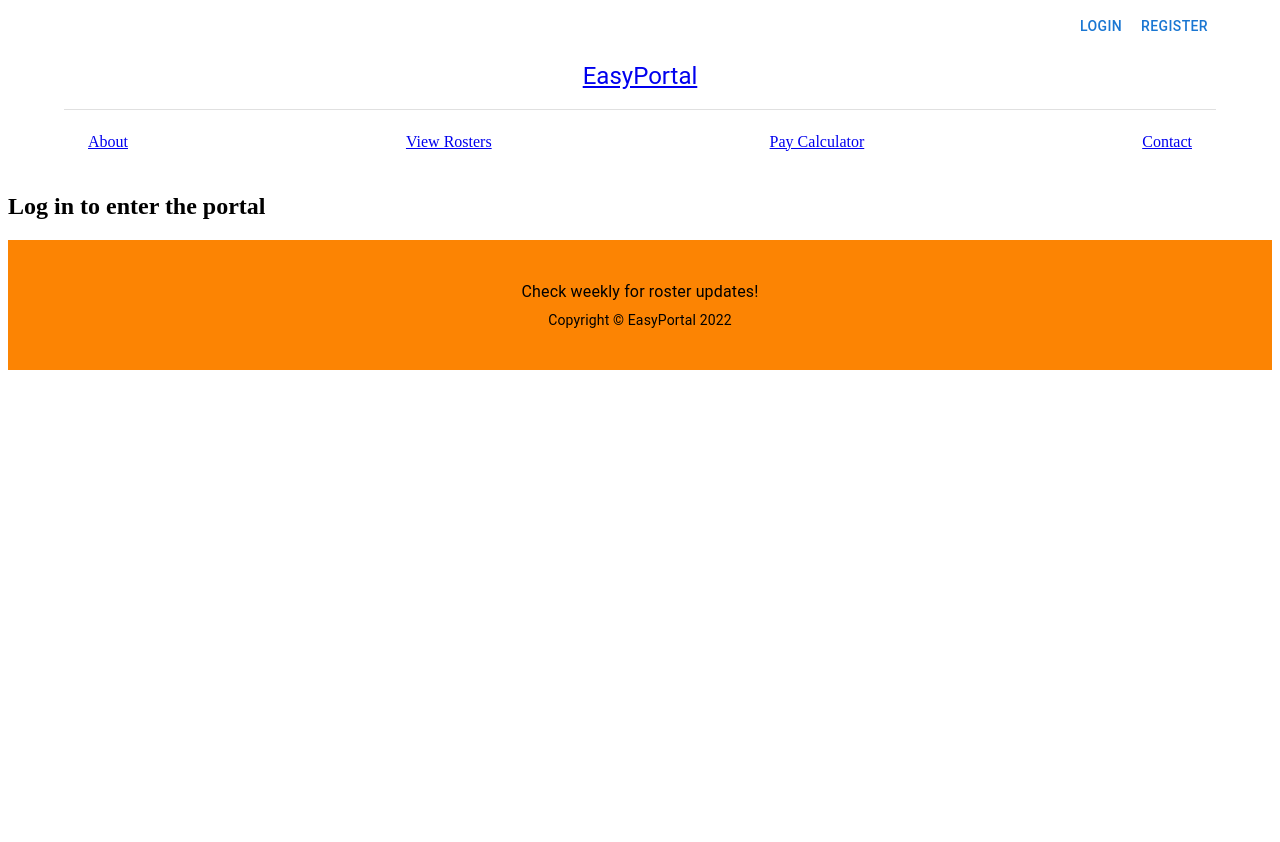
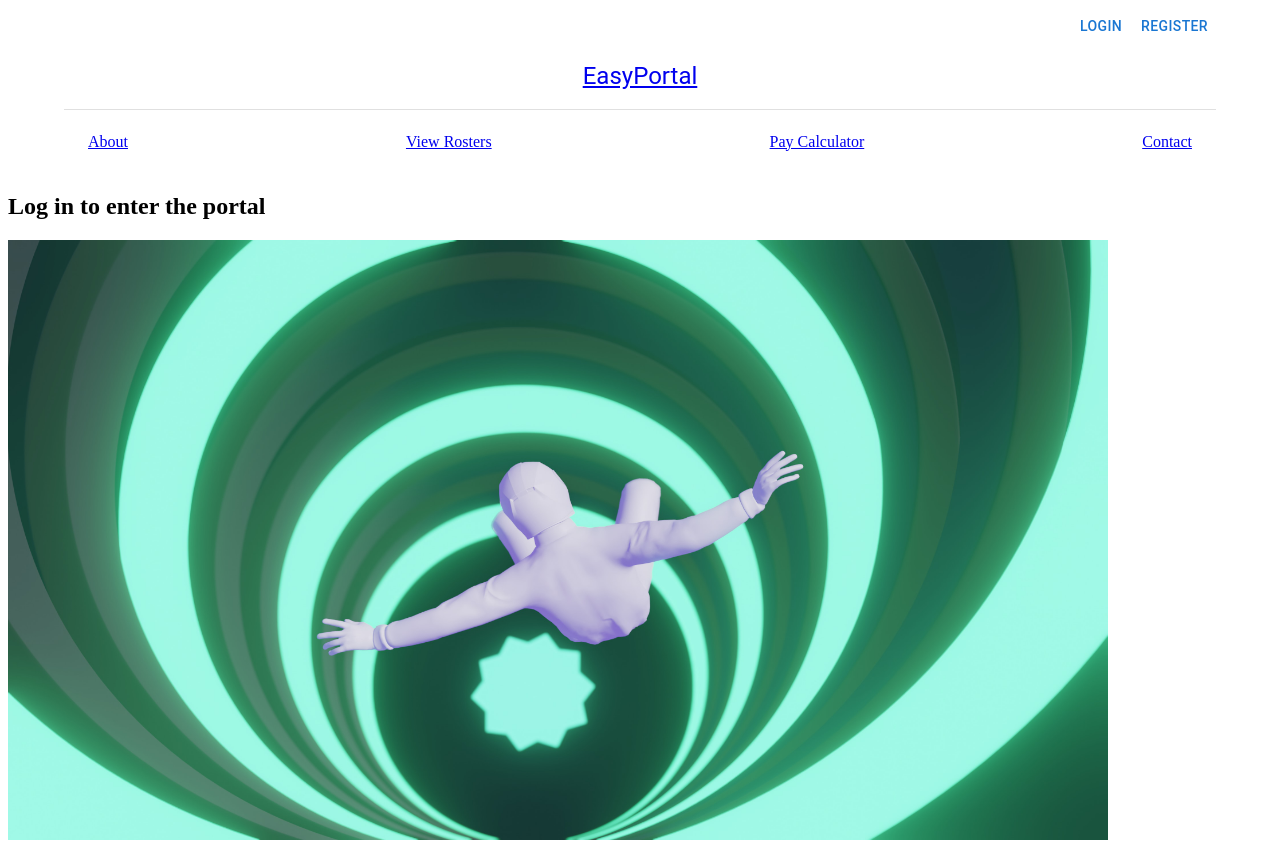
Before and after one commit to EasyPortal-Business-Management-System/EasyPortal-Client, a React (Create React App) app: page / in a window 1280 px wide. Shown: the top 842 px of the page. Before the commit the page ends 800 px from the top, so only its background shows below. Built offline with nearby package versions, Linux system fonts and the light colour scheme.

Commit message:
started CRUD functionality for rosters

```diff
--- a/src/components/SimpleHome.js
+++ b/src/components/SimpleHome.js
@@ -1,5 +1,5 @@
 import React from "react";
-import LogIn from "./LogIn";
+// import LogIn from "./LogIn";
 
 const Home = () => {
     return (
@@ -7,7 +7,7 @@
             <div>
                 <h1>Log in to enter the portal</h1>
                 {/* <LogIn /> */}
-                {/* <img src="../images/entertheportal.jpg" alt="door opening" height={600} width={1100}></img> */}
+                <img src="../images/entertheportal.jpg" alt="door opening" height={600} width={1100}></img>
             </div>
         </section>
     )
--- a/src/services/authServices.js
+++ b/src/services/authServices.js
@@ -8,7 +8,7 @@
 }
 
 export async function logoutUser() {
-	return easyportalAPI.get('/user/logout');
+	return easyportalAPI.delete('/users/logout');
 }
 
 export async function registerUser(userInfo) {
```
